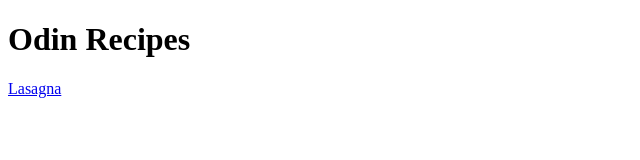
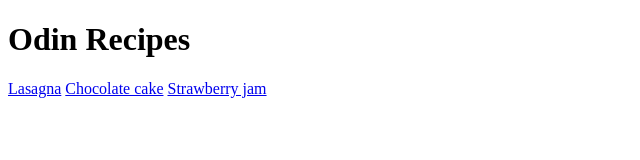
Before and after one commit to arwynbethel/odin-recipes, a plain HTML site: page index.html in a window 1280 px wide. Shown: the whole page, without its empty margins (0-640 px from the left). Drawn offline with Linux system fonts and the light colour scheme.

Commit message:
Add navigation links to index.html for new recipe pages

```diff
--- a/index.html
+++ b/index.html
@@ -8,5 +8,7 @@
 <body>
     <h1>Odin Recipes</h1>
     <a href="./recipes/lasagna.html">Lasagna</a>
+    <a href="./recipes/chocolate-cake.html">Chocolate cake</a>
+    <a href="./recipes/strawberry-jam.html">Strawberry jam</a>
 </body>
 </html>
```
